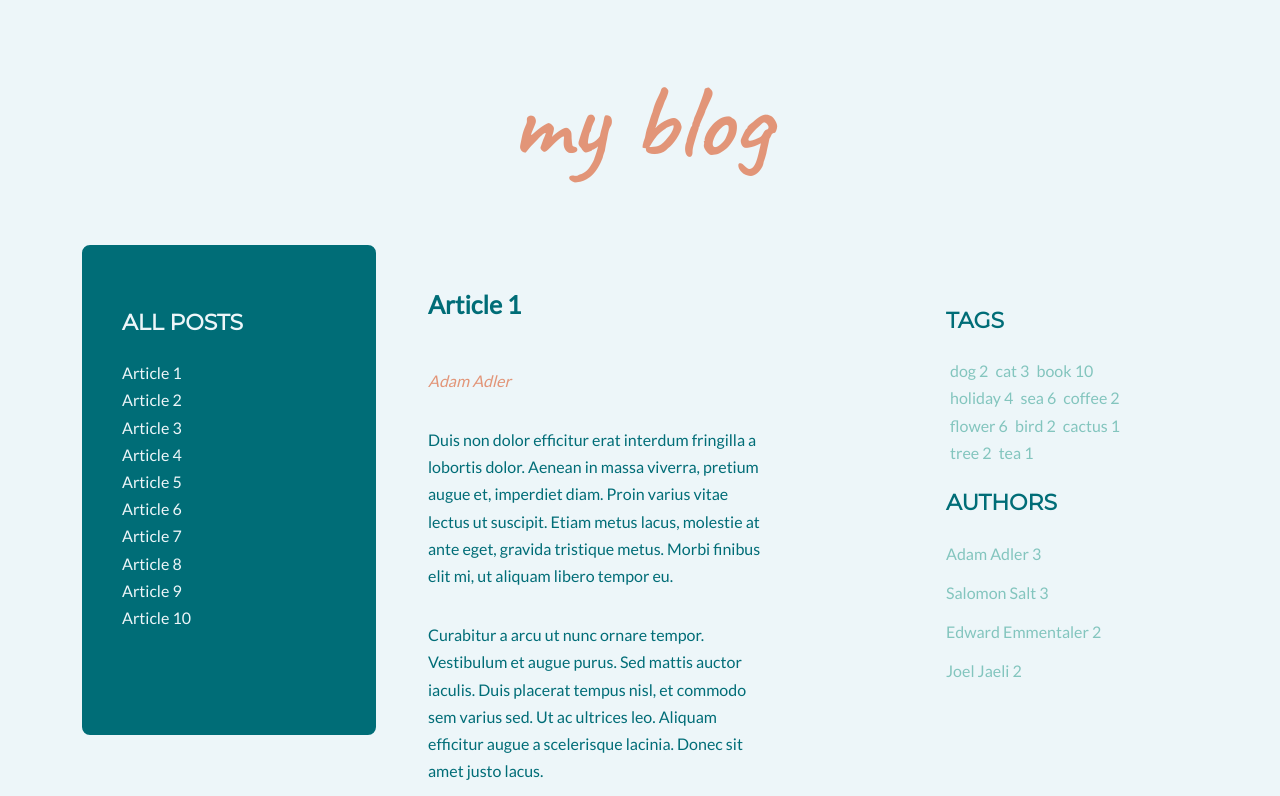
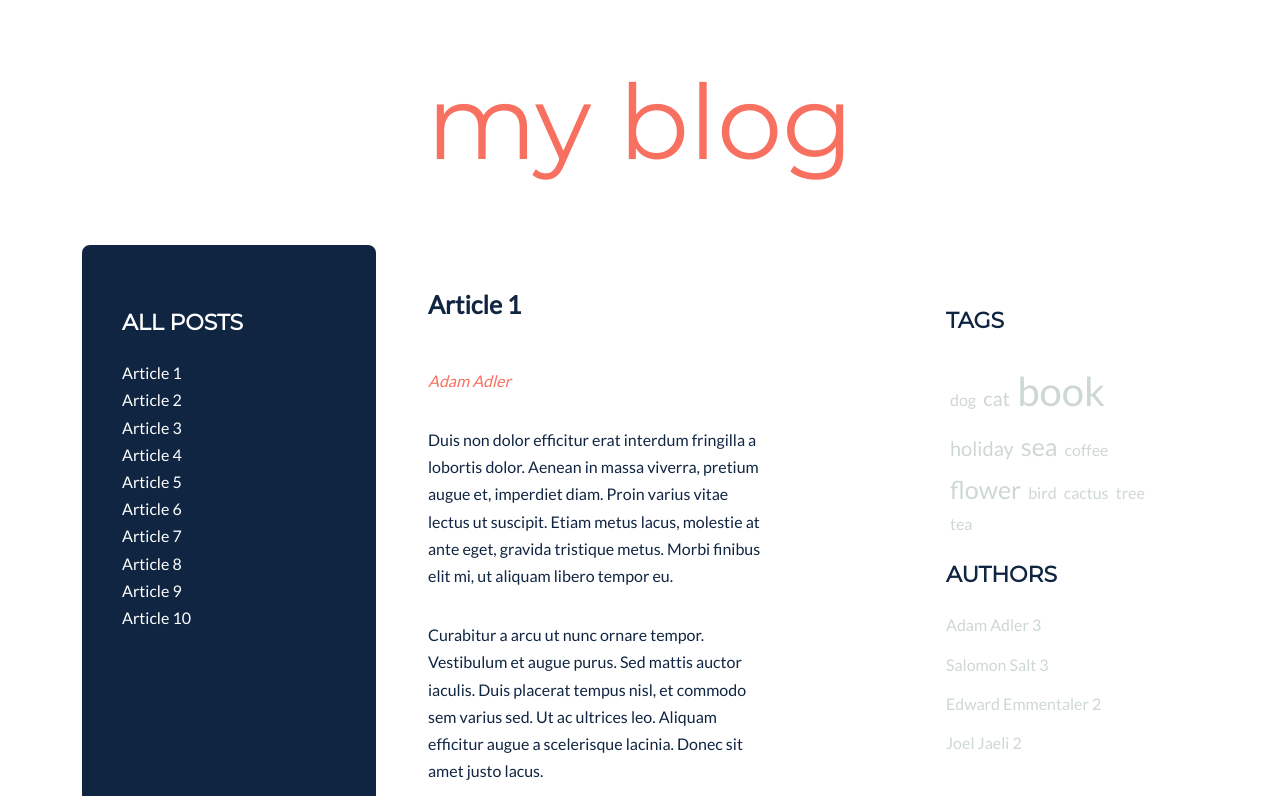
Before and after one commit to Aga-de/Blog-Javascript, a website: page index.html in a window 1280 px wide. Shown: the top 796 px of the page. Drawn offline with nearby package versions, Linux system fonts and the light colour scheme.

Commit message:
Fix styles

```diff
--- a/index.html
+++ b/index.html
@@ -202,7 +202,7 @@
           </script>
           <script id="template-tag-cloud-link" type="text/x-handlebars-template">
             {{#each tags}}
-            <li><a class="tag-size-{{ className }}" href="#tag-{{ tag }}"> <span> {{ tag }} {{ count }} </span></a> </li>
+            <li><a class="{{ className }}" href="#tag-{{ tag }}"> <span> {{ tag }} </span></a> </li>
             {{/each}}
           </script>
           <script id="template-authors-cloud-link" type="text/x-handlebars-template">
--- a/js/script.js
+++ b/js/script.js
@@ -421,5 +421,4 @@ const templates = {
 
   addClickListenersToAuthors();
 
-
 }
--- a/sass/style.scss
+++ b/sass/style.scss
@@ -2,12 +2,12 @@
 
 /* Variables */
 
-$color-light: #ffddd2;
-$color-dark: #22223b;
-$color-one:  #edf6f9;
-$color-two: #83c5be;
-$color-three: #006d77;
-$color-four: #e29578;
+$color-light: #b3a394;
+$color-dark: #495867;
+$color-one:  #ffffff;
+$color-two: #cdd7d6;
+$color-three: #102542;
+$color-four: #f87060;
 
 $font-logo: 'Caveat', cursive;
 $font-header: 'Montserrat', sans-serif;
@@ -83,7 +83,7 @@ body {
 /* Logo */
 
 .logo {
-  font-family: $font-logo;
+  font-family: $font-header;
   font-weight: 400;
   font-size: 104px;
   line-height: 1;
@@ -179,6 +179,32 @@ body {
   font-size: 25px;
 }
 
+
+.tags li {
+  display: inline-block;
+  padding-left: 4px;
+
+  .tag-size-1 {
+    font-size: 20px;
+  }
+
+  .tag-size-2 {
+    font-size: 25px;
+  }
+
+  .tag-size-3 {
+    font-size: 30px;
+  }
+
+  .tag-size-4 {
+    font-size: 35px;
+  }
+
+  .tag-size-5 {
+    font-size: 40px;
+  }
+}
+
 /*Media*/
 @media (max-width: 576px) {
   .wrapper {
@@ -217,29 +243,3 @@ body {
   }
 
 }
-
-
-.tag-size-1 {
-  font-size: 20px;
-}
-
-.tag-size-2 {
-  font-size: 25px;
-}
-
-.tag-size-3 {
-  font-size: 30px;
-}
-
-.tag-size-4 {
-  font-size: 35px;
-}
-
-.tag-size-5 {
-  font-size: 40px;
-}
-
-.tags li {
-  display: inline-block;
-  padding-left: 4px;
-}
```
Also changed, not shown: css/style.css, 1 other file.
